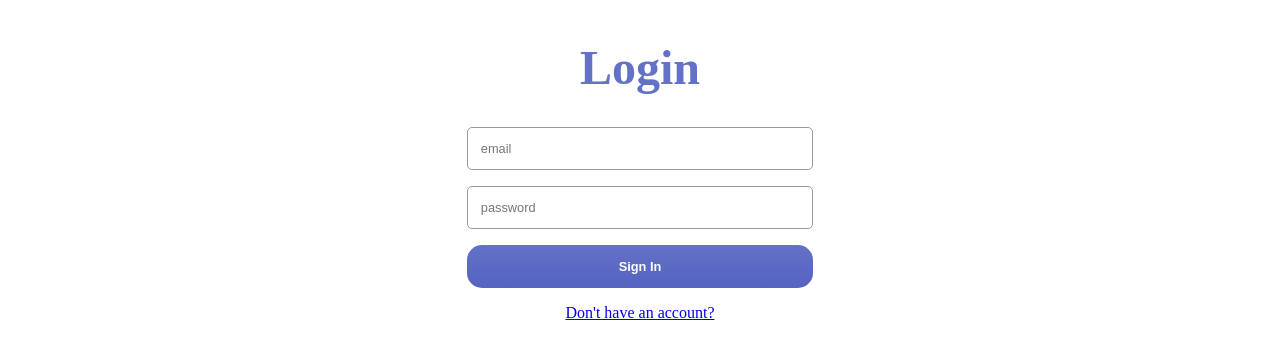
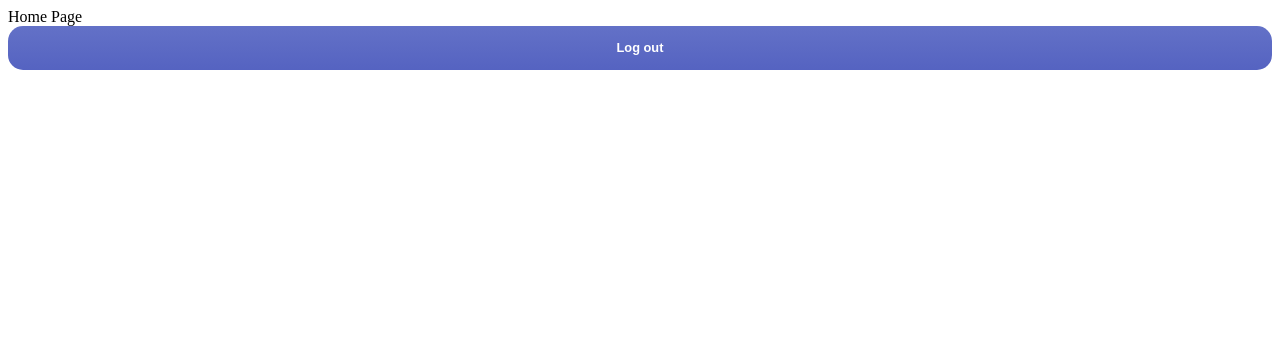
Before and after one commit to mauriciomutte/react-auth, a React (Create React App) app in the folder packages/web/: page / in a window 1280 px wide. Before the commit this address led to /login. Shown: the top 356 px of the page. Built offline with nearby package versions, Linux system fonts and the light colour scheme.

Commit message:
Fix(client): get context auth

```diff
--- a/packages/web/src/PrivateRoute.js
+++ b/packages/web/src/PrivateRoute.js
@@ -4,7 +4,7 @@ import { Route, Redirect } from 'react-router-dom';
 import { useAuth } from './context/auth';
 
 export default function PrivateRoute({ component: Component, ...rest }) {
-	const [{ token }] = useAuth();
+	const [token] = useAuth();
 
   return (
     <Route
```
